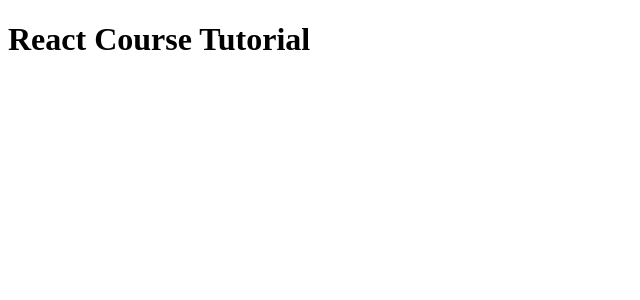
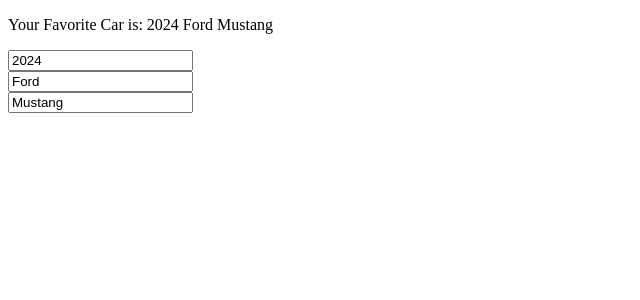
Before and after one commit to chrls97/react-crash-course, a React (Vite) app: page / in a window 1280 px wide. Shown: the top 300 px of the page, without its empty margins (0-640 px from the left). Built offline with nearby package versions, Linux system fonts and the light colour scheme.

Commit message:
done learing using object on usestate

```diff
--- a/src/App.jsx
+++ b/src/App.jsx
@@ -1,8 +1,11 @@
+import MyComponent from './MyComponent.jsx'
 
 function App() {
   return (
-    <h1>React Course Tutorial</h1>
+    <>
+      <MyComponent />
+    </>
   )
 }
 
-export default App
+export default App;
--- /dev/null
+++ b/src/MyComponent.jsx
@@ -0,0 +1,37 @@
+import React, { useState } from 'react';
+
+
+function MyComponent(){
+                      // Use state with objects
+  const [car, setCar] = useState({year:2024,
+                                  brand: "Ford",
+                                  model: "Mustang"});
+
+  const carHandler = () =>{
+    setCar({year:2025, brand:"Honda", model:"Civic"})
+  }
+
+  const carYearHandler = (e) => {
+    setCar(c => ({...c, year:e.target.value}))
+  }
+
+  const carBrandHandler = (e) => {
+    setCar(c => ({...c, brand:e.target.value}))
+  }
+
+  const carModelHandler = (e) => {
+    setCar(c => ({...c, model:e.target.value}))
+  }
+
+
+  return(
+    <>
+      <p>Your Favorite Car is: {car.year}  {car.brand} {car.model} </p>
+      <input type="number" value={car.year} onChange={carYearHandler} /><br />
+      <input type="text" value={car.brand} onChange={carBrandHandler} /><br />
+      <input type="text" value={car.model} onChange={carModelHandler}/>
+    </>
+  )
+}
+
+export default MyComponent;
```
